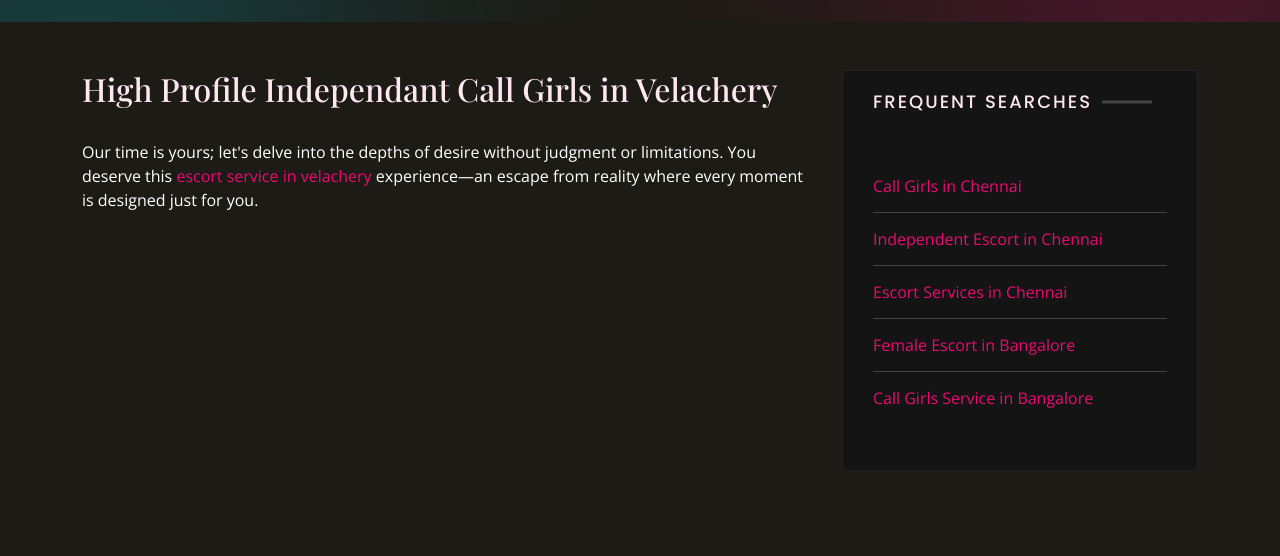
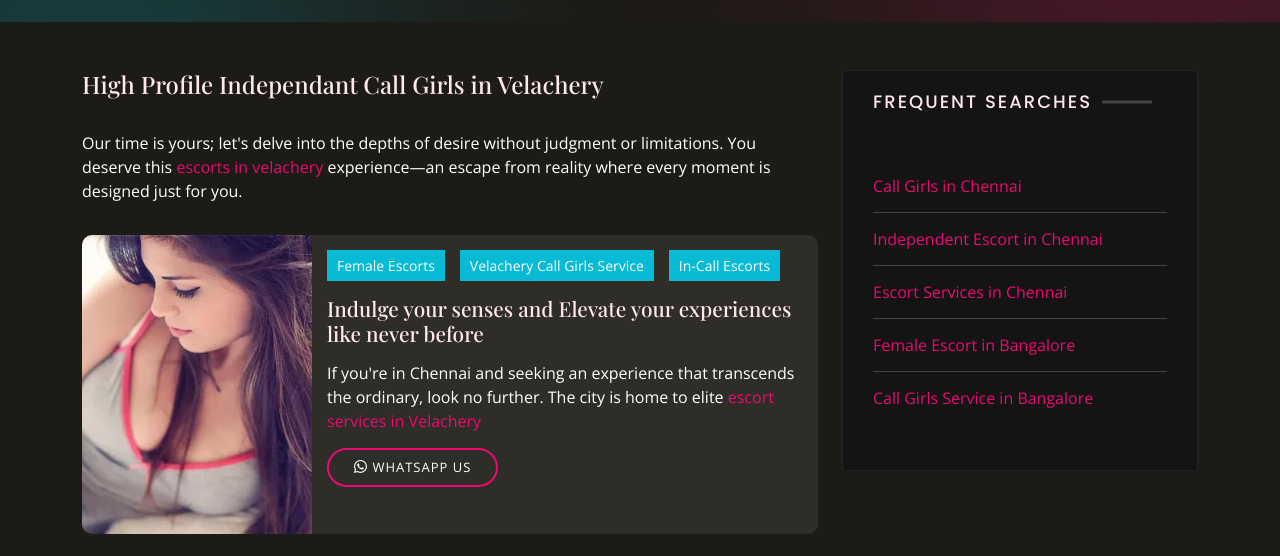
Before and after one commit to Meetchandini69/chandinivarma, a plain HTML site: page call-girls-velachery.html in a window 1280 px wide. Shown: the part 182-738 px from the top of the page. Drawn offline with nearby package versions, Linux system fonts and the light colour scheme; a web font is replaced by a local one.

Commit message:
velachery html initial scope ready

```diff
--- a/assets/css/style.css
+++ b/assets/css/style.css
@@ -25,6 +25,22 @@ p {
 h1, h2, h3, h4, h5, h6 {
   margin-bottom: 1rem;
   font-family: "Playfair Display", serif;
+}
+h2 {
+  font-size: 1.5rem;
+}
+h3 {
+  font-size: 1.3rem;
+}
+h4 {
+  font-size: 1.1rem;
+}
+h5 {
+  font-size: 1rem;
+}
+h6 {
+  font-size: 0.875rem;
+
 }
 
 /*--------------------------------------------------------------
@@ -965,12 +981,63 @@ h1, h2, h3, h4, h5, h6 {
   color: #EB0A72;
 }
 
+/* inner pages */
+
 .inner-page .inner-page-content h2 {
   color: #fee7f1;
 }
 .inner-page .inner-page-content p {
   color: #ffffff;
 }
+.listing-wrapper .listing-card {
+  background-color: rgba(255,255,255,0.077);
+  border-radius: 10px;
+  display: flex;
+  overflow: hidden;
+}
+.listing-wrapper .listing-card .img-blk {
+  max-width: 230px;
+  overflow: hidden;
+  max-height: 299px;
+}
+.listing-wrapper .listing-card .img-blk img {
+  width: 100%;
+  object-fit: cover;
+}
+.listing-wrapper .listing-card .content-wrapper {
+  padding: 15px;
+  flex: 1 0 0;
+}
+.listing-wrapper .listing-card .content-wrapper h3, .listing-wrapper .listing-card .content-wrapper h4 {
+  margin-bottom: 15px;
+  color: #fee7f1;
+}
+.listing-wrapper .listing-card .content-wrapper p {
+  margin-bottom: 15px;
+  color: #ffffff;
+}
+.listing-wrapper .listing-card .content-wrapper .tags-blk {
+  display: flex;
+  flex-wrap: wrap;
+  gap: 15px;
+  margin-bottom: 15px;
+}
+.listing-wrapper .listing-card .content-wrapper .tags-blk a {
+  background: #07BBD4;
+  padding: 5px 10px;
+  font-size: 14px;
+  color: #ffffff;
+}
+.listing-wrapper .listing-card .content-wrapper .cta-blk {
+ display: flex;
+ align-items: center;
+ flex-wrap: wrap;
+ gap: 15px;
+}
+.listing-wrapper .listing-card .content-wrapper .cta-blk a {
+
+}
+
 /*--------------------------------------------------------------
 # About
 --------------------------------------------------------------*/
--- a/call-girls-velachery.html
+++ b/call-girls-velachery.html
@@ -53,7 +53,7 @@
   </div>
 
   <!-- ======= Header ======= -->
-  <header id="header" class="fixed-top d-flex align-items-cente">
+  <header id="header" class="fixed-top d-flex align-items-center">
     <div class="container-fluid container-xl d-flex align-items-center justify-content-lg-between">
 
       <div class="logo me-auto me-lg-0"><a href="./"><img src="assets/img/logo.svg" alt="Escorts in Chennai"></a></div>
@@ -116,7 +116,26 @@
               <div class="row">
                 <div class="col-sm-8">
                   <h2>High Profile Independant Call Girls in Velachery</h2>
-                  <p>Our time is yours; let's delve into the depths of desire without judgment or limitations. You deserve this <a href="">escort service in velachery</a> experience—an escape from reality where every moment is designed just for you.</p>
+                  <p>Our time is yours; let's delve into the depths of desire without judgment or limitations. You deserve this <a href="https://www.chandinivarma.com/call-girls-velachery.html">escorts in velachery</a> experience—an escape from reality where every moment is designed just for you.</p>
+                  <div class="listing-wrapper">
+                    <div class="listing-card">
+                      <div class="img-blk">
+                        <img src="assets/img/escorts/velachery-escorts.webp" alt="Escorts in Velachery" />
+                      </div>
+                      <div class="content-wrapper">
+                        <div class="tags-blk">
+                          <a href="">Female Escorts</a>
+                          <a href="">Velachery Call Girls Service</a>
+                          <a href="">In-Call Escorts</a>
+                        </div>
+                        <h3>Indulge your senses and Elevate your experiences like never before</h3>
+                        <p>If you're in Chennai and seeking an experience that transcends the ordinary, look no further. The city is home to elite <a href="https://www.chandinivarma.com/call-girls-velachery.html">escort services in Velachery</a></p>
+                        <div class="cta-blk">
+                          <a href="https://api.whatsapp.com/send?phone= +91xxxxxxxxxx&amp;text=Candy Call Girls Service" class="ms-0 book-a-table-btn scrollto d-none d-lg-flex"><i class="bi bi-whatsapp"></i>&nbsp;Whatsapp Us</a>
+                        </div>
+                      </div>
+                    </div>
+                  </div>
                 </div>
                 <div class="col-sm-4">
                   <aside class="section-bg">
@@ -185,6 +204,15 @@
 
   <!-- Template Main JS File -->
   <script src="assets/js/main.js"></script>
+  <!-- Google tag (gtag.js) -->
+<script async src="https://www.googletagmanager.com/gtag/js?id=G-9YMB30TG7W"></script>
+<script>
+  window.dataLayer = window.dataLayer || [];
+  function gtag(){dataLayer.push(arguments);}
+  gtag('js', new Date());
+
+  gtag('config', 'G-9YMB30TG7W');
+</script>
 
 </body>
 
```
Also changed, not shown: assets/img/escorts/velachery-escorts.webp (renamed from assets/img/escorts/kovai-item.webp).
